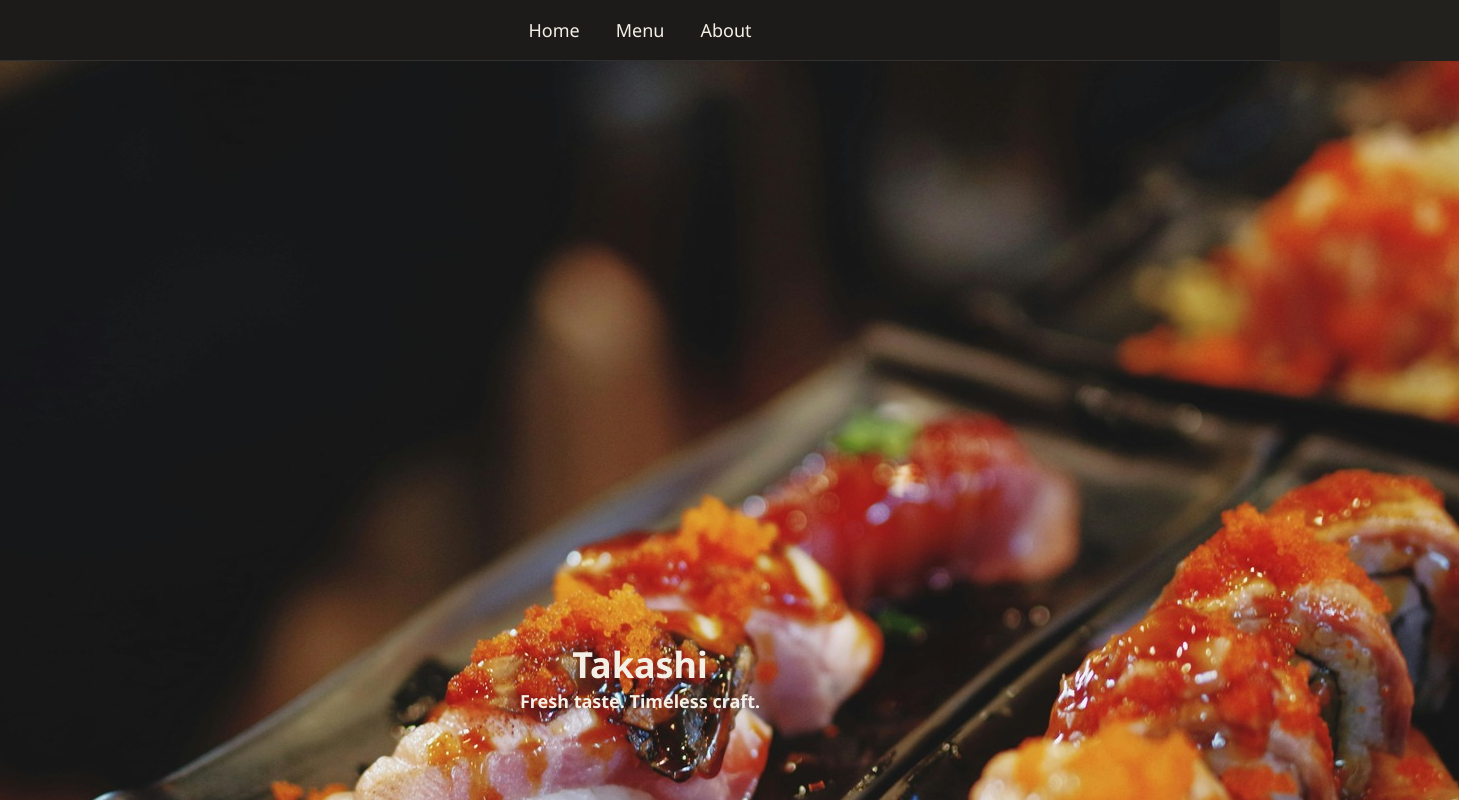
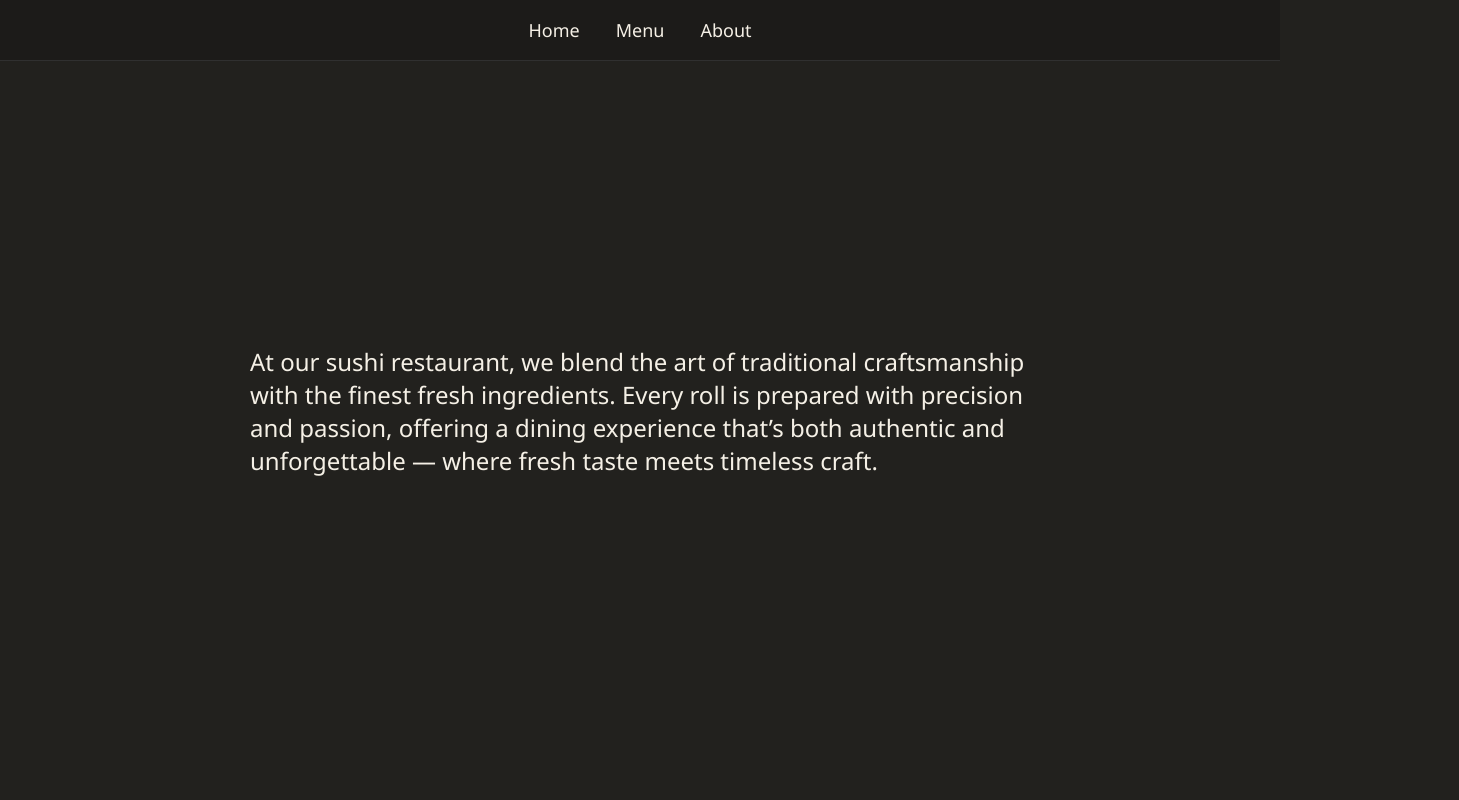
Before and after one commit to Splavacodo/restaurant-page, a website built with webpack: page src/index.html in a window 1280 px wide. Both pictures are taken after a click on the button "About". Shown: the top 800 px of the page, 1459 px wide, since content can reach past the window. Built offline with nearby package versions, Linux system fonts and the light colour scheme.

Commit message:
Completed about page content and added basic intial styling to about page elements

```diff
--- a/src/index.js
+++ b/src/index.js
@@ -1,8 +1,10 @@
 import "./style.css";
 import { loadHomePage } from "./load-homepage.js";
 import { loadMenuPage } from "./load-menu-page.js";
+import { loadAboutPage } from "./load-about-page.js";
 
 loadHomePage();
 
 document.querySelector(".home-nav").addEventListener("click", () => loadHomePage());
 document.querySelector(".menu-nav").addEventListener("click", () => loadMenuPage());
+document.querySelector(".about-nav").addEventListener("click", () => loadAboutPage());
--- /dev/null
+++ b/src/load-about-page.js
@@ -0,0 +1,10 @@
+function loadAboutPage() {
+    let aboutDescription = document.createElement("div");
+    aboutDescription.setAttribute("class", "about-description");
+    aboutDescription.textContent = "At our sushi restaurant, we blend the art of traditional craftsmanship with the finest fresh ingredients. Every roll is prepared with precision and passion, offering a dining experience that’s both authentic and unforgettable — where fresh taste meets timeless craft."
+
+    let contentContainer = document.querySelector("#content");
+    contentContainer.replaceChildren(aboutDescription);
+}
+
+export { loadAboutPage };
--- a/src/style.css
+++ b/src/style.css
@@ -96,3 +96,14 @@ nav {
     gap: 24px;
     padding: 24px;
 }
+
+.about-description {
+    display: flex;
+    justify-content: center;
+    align-items: center;
+
+    padding: 150px 250px;;
+    width: 100%;
+    height: 400px;
+    font-size: 24px;
+}
```
